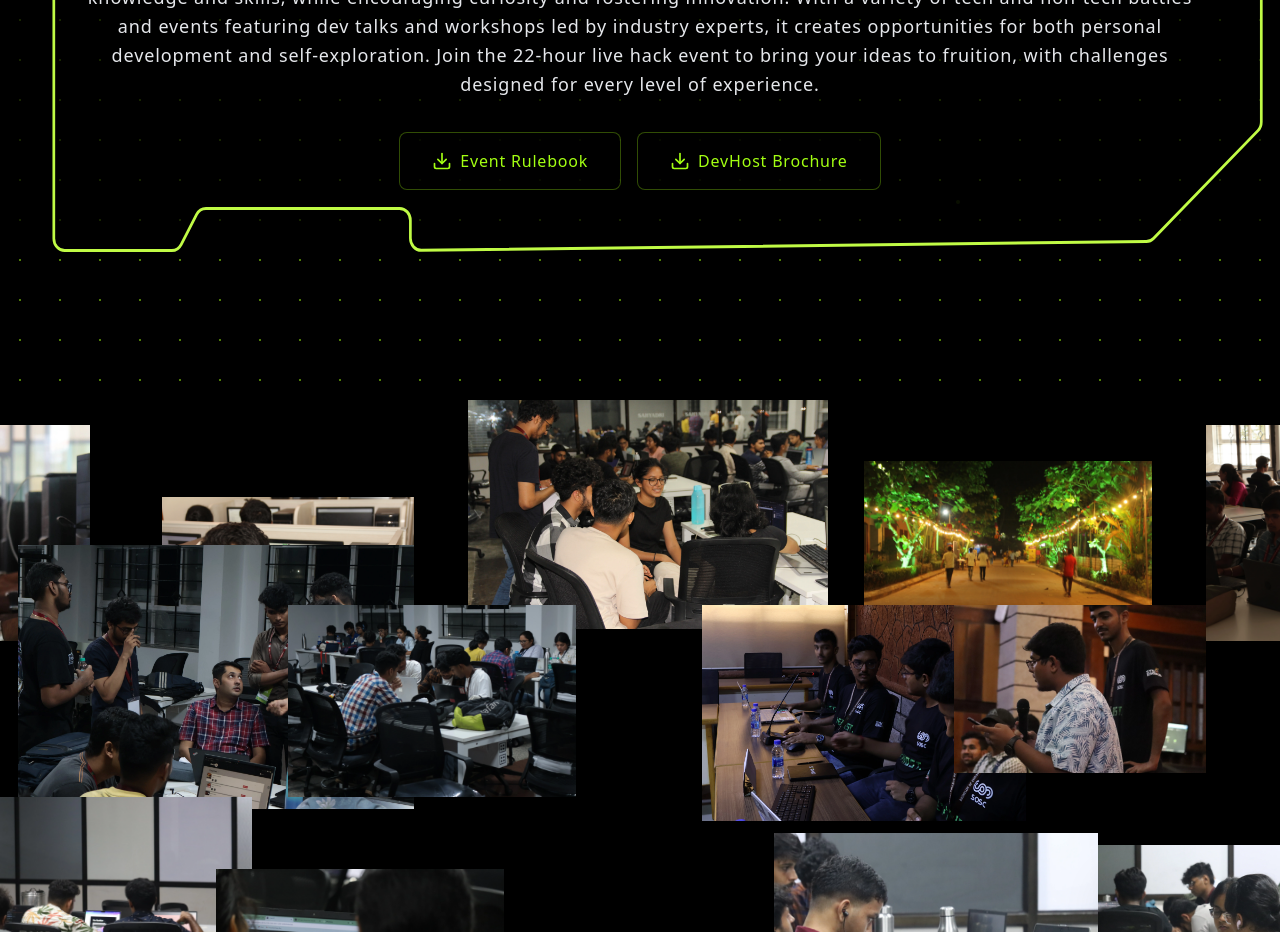
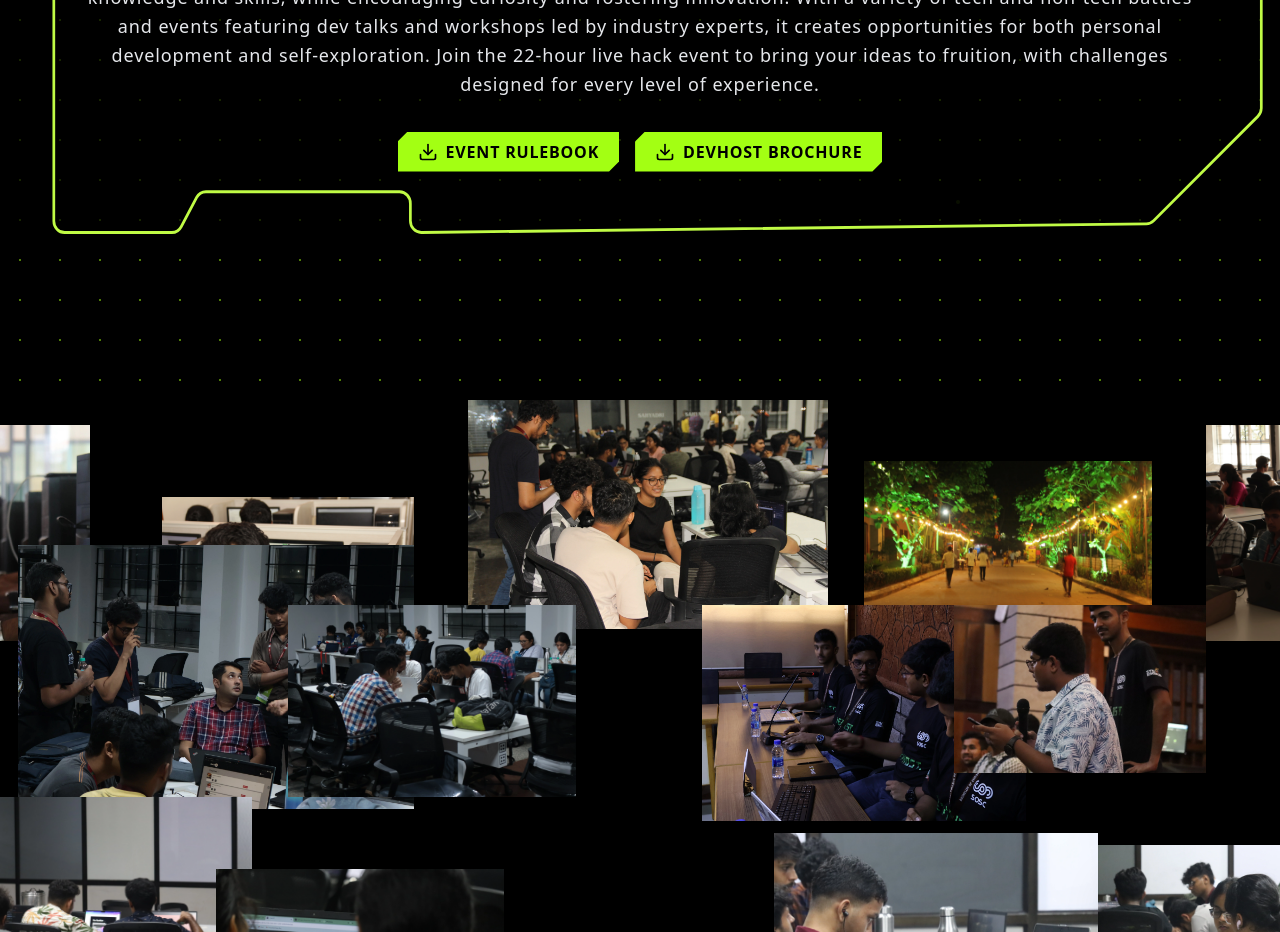
Before and after one commit to josvita0323/devhost-2025, a Next.js app: page / in a window 1280 px wide. Shown: the part 1600-2532 px from the top of the page. Built offline with nearby package versions, Linux system fonts and the light colour scheme.

Commit message:
changed the button of about devhost

```diff
--- a/components/AboutDevhost.tsx
+++ b/components/AboutDevhost.tsx
@@ -102,21 +102,33 @@ export default function AboutDevhost() {
                   className="flex flex-col md:flex-row md:items-center gap-3 md:gap-4 mt-6 md:mt-8 justify-center"
                 >
                   <a href="/brochure/Event Rulebook - Devhost.pdf" download className="w-full md:w-auto">
-                    <div className="bg-black/70 border border-[var(--neon-green-glow)] w-full md:w-auto px-4 md:px-8 py-3 md:py-4 group flex items-center justify-center space-x-2 transition-all duration-300 hover:border-[var(--neon-green)] hover:shadow-[0_0_10px_var(--neon-green-bright)] transform hover:scale-105 rounded-md">
-                      <Download size={18} className="text-[var(--neon-green)] md:size-5" />
-                      <span className="text-[var(--neon-green)] text-xs md:text-base font-mono tracking-wider">
+                    <button
+                      className="relative flex cursor-pointer items-center gap-2 bg-primary px-5 py-2 text-xs font-bold tracking-widest text-black uppercase transition"
+                      style={{
+                      clipPath:
+                     "polygon(10px 0%, 100% 0%, 100% calc(100% - 10px), calc(100% - 10px) 100%, 0% 100%, 0% 10px)",
+                 }}
+          >
+                      <Download size={18} className=" md:size-5" />
+                      <span className=" text-xs md:text-base font-mono tracking-wider">
                         Event Rulebook
                       </span>
-                    </div>
+                    </button>
                   </a>
 
                   <a href="/brochure/General Brochure Devhost.pdf" download className="w-full md:w-auto">
-                     <div className="bg-black/70 border border-[var(--neon-green-glow)] w-full md:w-auto px-4 md:px-8 py-3 md:py-4 group flex items-center justify-center space-x-2 transition-all duration-300 hover:border-[var(--neon-green)] hover:shadow-[0_0_10px_var(--neon-green-bright)] transform hover:scale-105 rounded-md">
-                      <Download size={18} className="text-[var(--neon-green)] md:size-5" />
-                      <span className="text-[var(--neon-green)] text-xs md:text-base font-mono tracking-wider">
+                    <button
+            className="relative flex cursor-pointer items-center gap-2 bg-primary px-5 py-2 text-xs font-bold tracking-widest text-black uppercase transition"
+            style={{
+              clipPath:
+                "polygon(10px 0%, 100% 0%, 100% calc(100% - 10px), calc(100% - 10px) 100%, 0% 100%, 0% 10px)",
+            }}
+          >
+            <Download size={18} className=" md:size-5" />
+                      <span className=" text-xs md:text-base font-mono tracking-wider">
                         DevHost Brochure
                       </span>
-                    </div>
+          </button>
                   </a>
                 </motion.div>
               </div>
```
